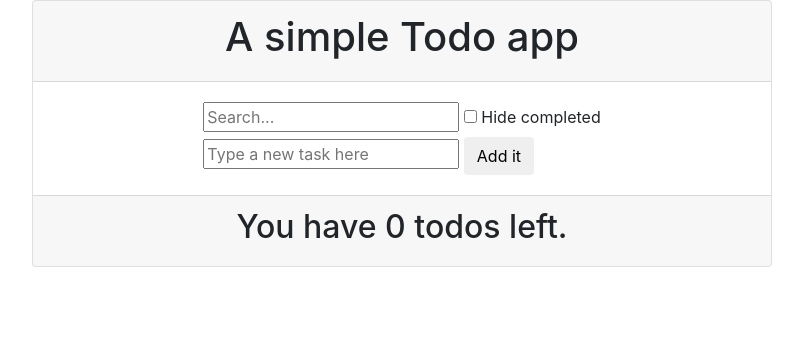
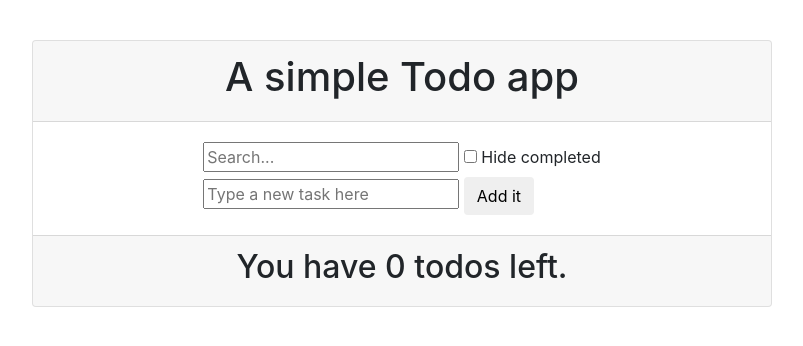
Before and after one commit to seeyouguys/todo-app, a plain HTML site: page index.html in a window 1280 px wide. Shown: the whole page, without its empty margins (238-1041 px from the left). Drawn offline with nearby package versions, Linux system fonts and the light colour scheme.

Commit message:
Add a padding to the body

```diff
--- a/index.html
+++ b/index.html
@@ -8,7 +8,7 @@
 	 crossorigin="anonymous">
 	<title>Todo app</title>
 </head>
-<body>
+<body style="padding: 40px">
 	<div class="container">
 		<div class="card col-md-8 offset-md-2">
 
```
